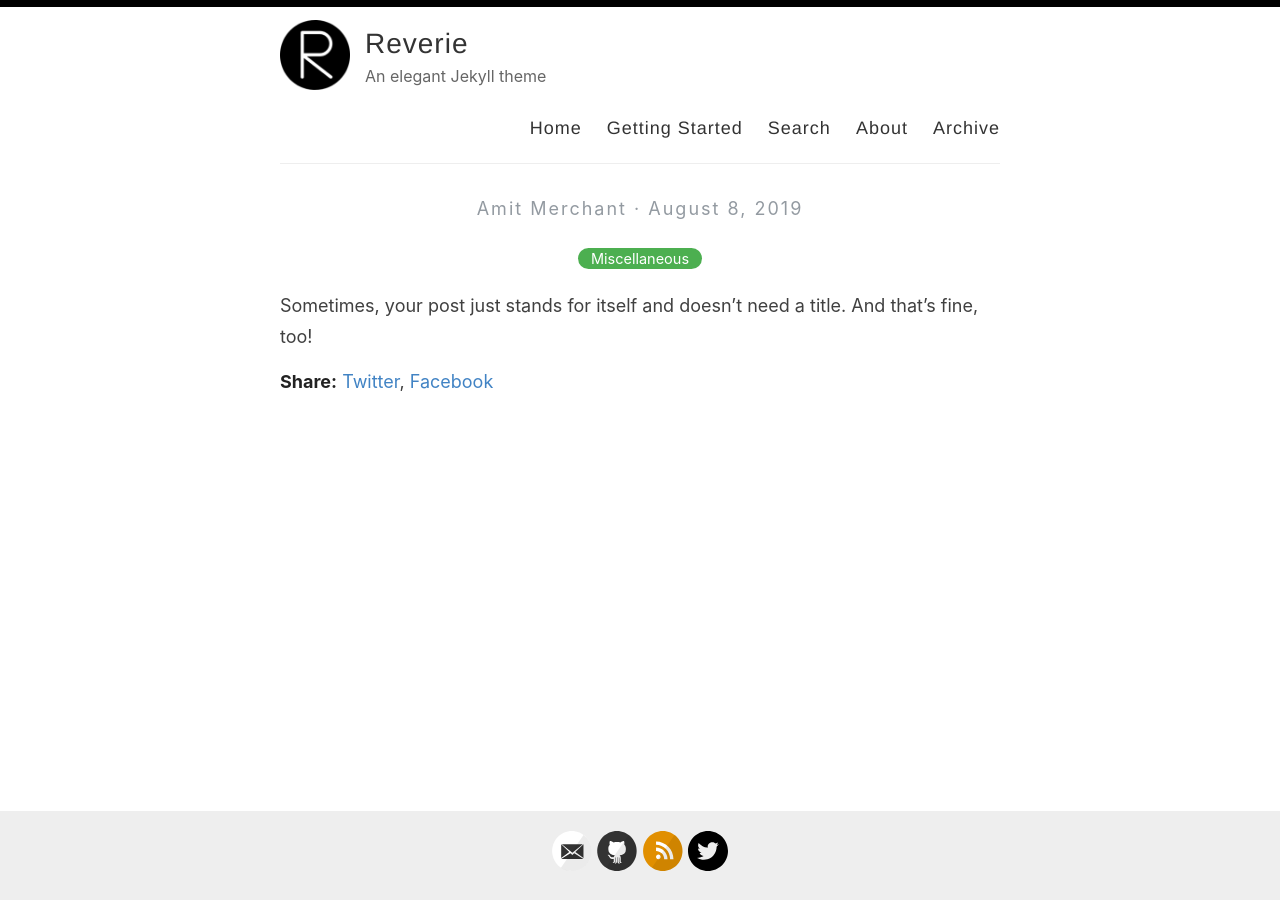
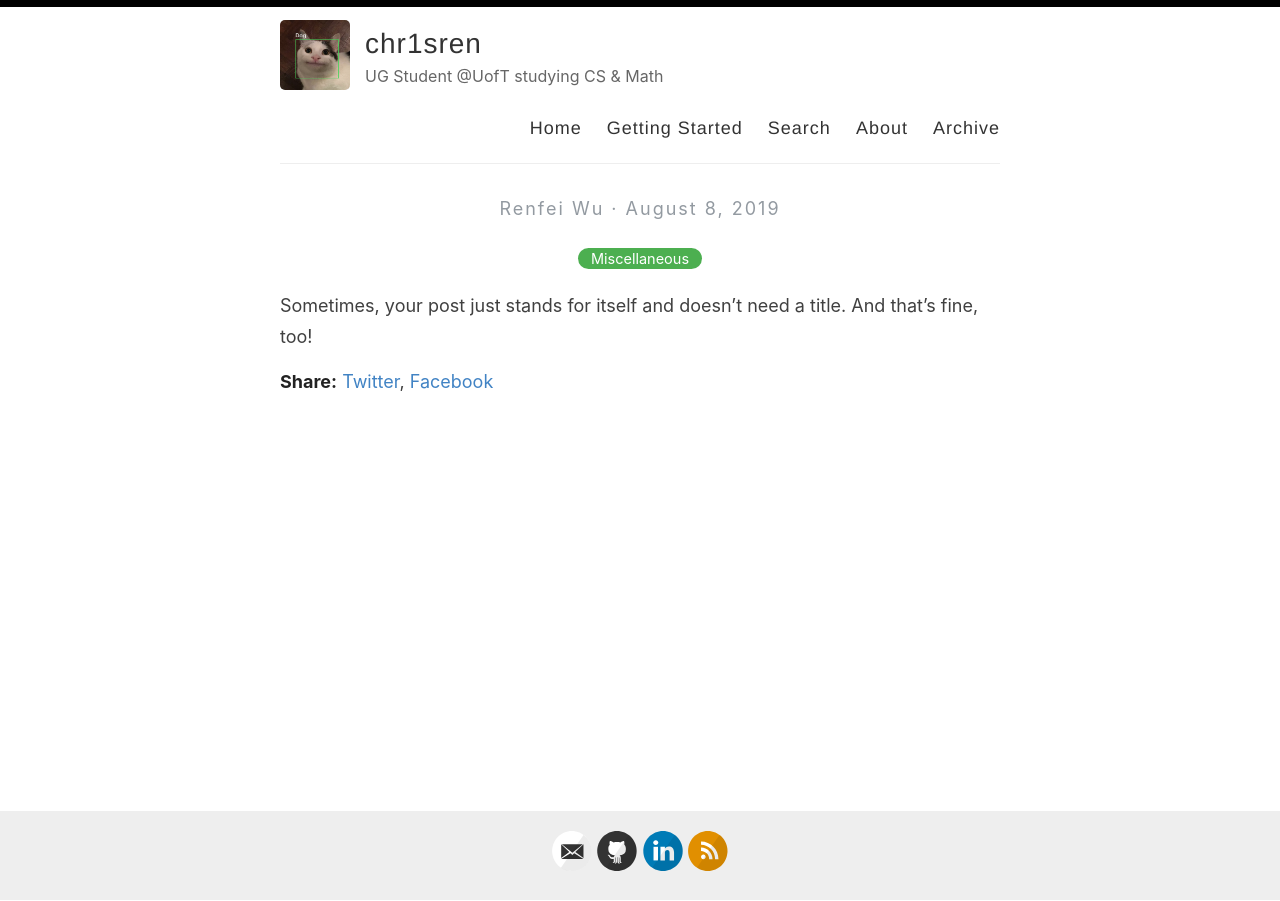
Before and after one commit to chr1sren/chr1sren.github.io, a Jekyll site: the page built from _posts/2019-08-08-no-title-posts.md, in a window 1280 px wide. Built offline with Jekyll 4.4.1, drawn with Linux system fonts in a browser that asks for light colours.

Commit message:
update config

```diff
--- a/_config.yml
+++ b/_config.yml
@@ -3,16 +3,16 @@
 #
 
 # Name of your site (displayed in the header)
-name: Reverie
+name: chr1sren
 
 # Name of the author
-author: Amit Merchant
+author: Renfei Wu
 
 # Short bio or description (displayed in the header)
-description: An elegant Jekyll theme
+description: UG Student @UofT studying CS & Math
 
 # URL of your avatar or profile pic (you could use your GitHub profile pic)
-avatar: /images/reverie.png
+avatar: /images/begula.png
 
 #
 # Flags below are optional
@@ -21,15 +21,15 @@ avatar: /images/reverie.png
 # Includes an icon in the footer for each username you enter
 footer-links:
   dribbble:
-  email: amit.d.merchant@gmail.com
+  email: chr1sren@outlook.com
   facebook:
   flickr:
-  github: amitmerchant1990/reverie
+  github: chr1sren
   instagram:
-  linkedin:
+  linkedin: renfei-wu
   pinterest:
   rss: rss
-  twitter: amit_merchant
+  twitter:
   stackoverflow:
   youtube: # channel/<your_long_string> or user/<user-name>
   googleplus: # anything in your profile username that comes after plus.google.com/
@@ -41,21 +41,21 @@ footer-links:
 disqus:
 
 # Enter your Google Analytics web tracking code (e.g. UA-2110908-2) to activate tracking
-google_analytics: UA-43339302-11
+google_analytics: G-YXSP9S0DKD
 
 # For newer "GA4" analytics, use the following instead of the "UA" entry above
 #google_analytics_ga4: G-GABC1DEFG
 
 # Your website URL (e.g. http://amitmerchant1990.github.io or http://www.amitmerchant.com)
 # Used for Sitemap.xml and your RSS feed
-url: http://www.amitmerchant.com/reverie
-enforce_ssl: https://www.amitmerchant.com/reverie
+url: http://chr1sren.github.io
+enforce_ssl: https://chr1sren.github.io
 
 # If you're hosting your site at a Project repository on GitHub pages
 # (http://yourusername.github.io/repository-name)
 # and NOT your User repository (http://yourusername.github.io)
 # then add in the baseurl here, like this: "/repository-name"
-baseurl: "/reverie"
+baseurl:
 
 #
 # !! You don't need to change any of the configuration flags below !!
```
Also changed, not shown: README.md, images/begula.png (added).
